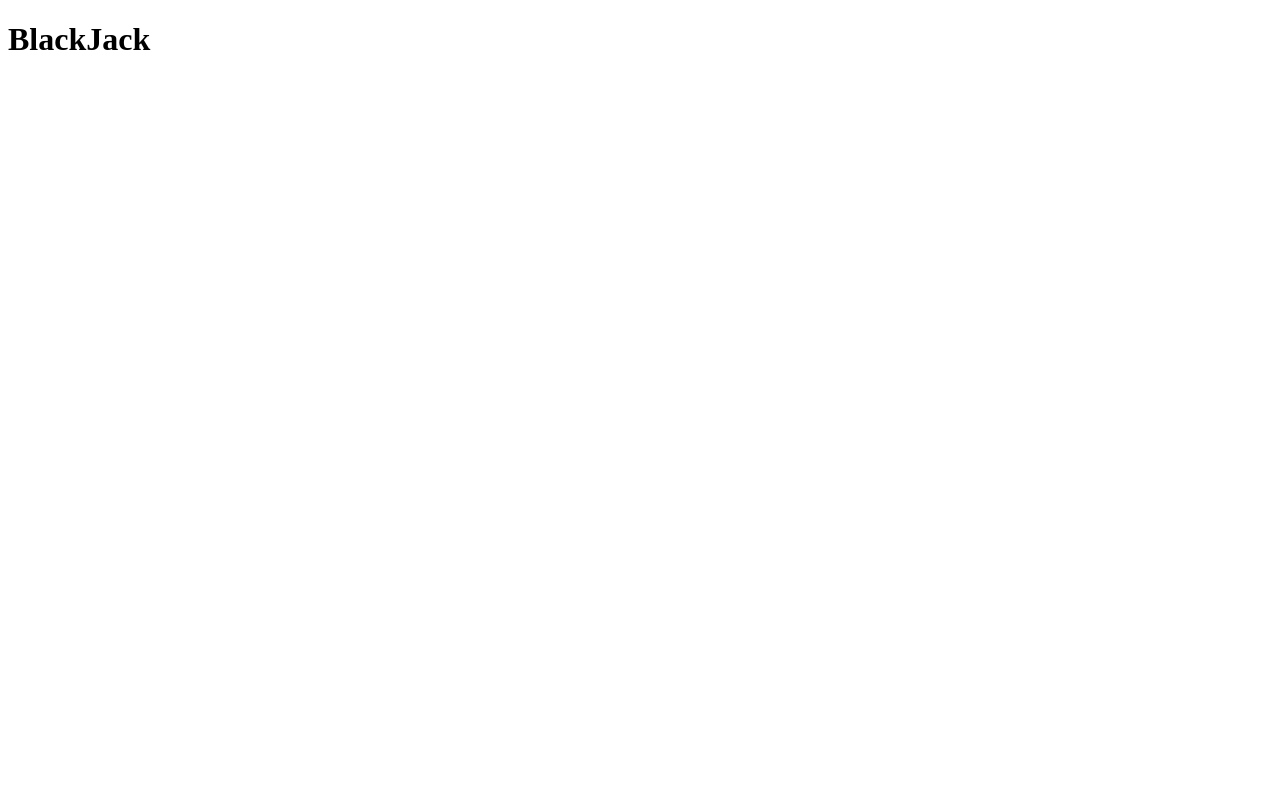
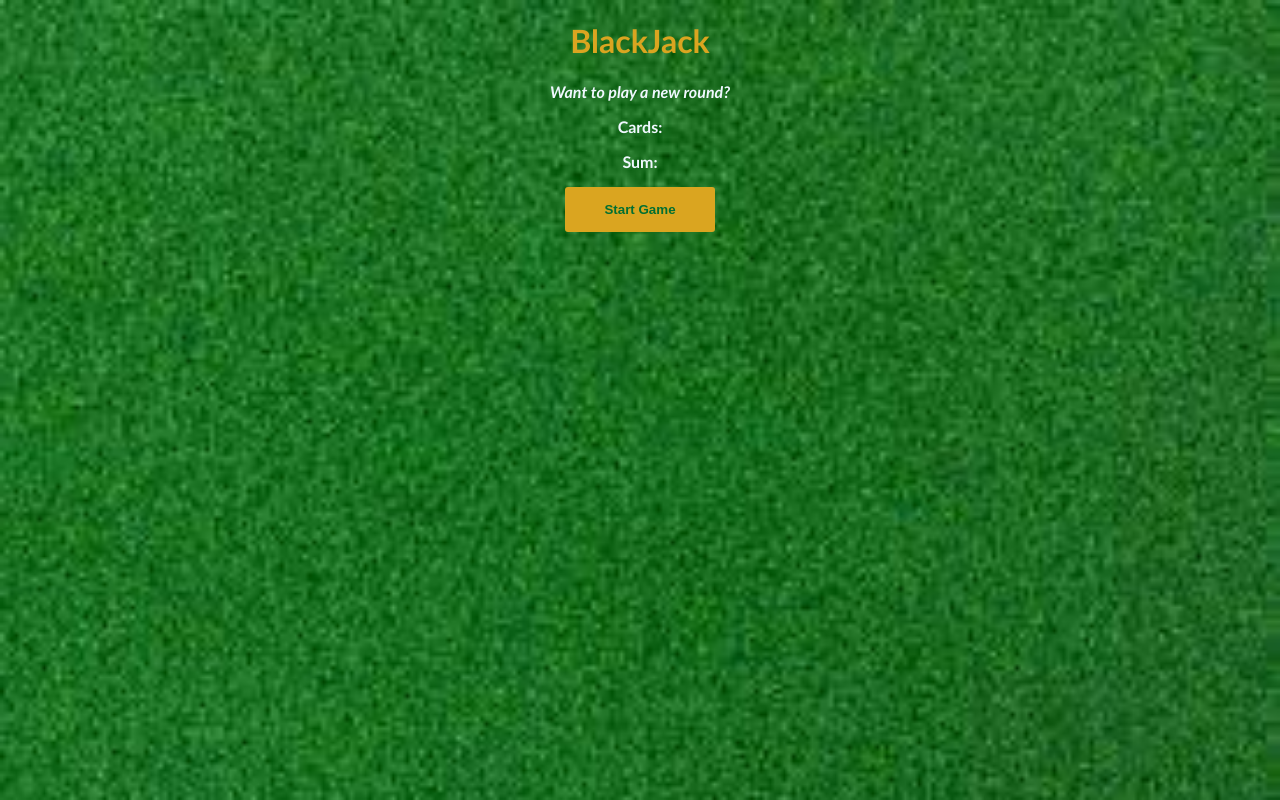
Before and after one commit to starrohan999/BlackJack-Game, a plain HTML site: page index.html in a window 1280 px wide. Drawn offline with Linux system fonts and the light colour scheme.

Commit message:
Update Initial Files
Including HTML,CSS & JS

```diff
--- a/index.html
+++ b/index.html
@@ -4,9 +4,16 @@
     <meta charset="UTF-8">
     <meta http-equiv="X-UA-Compatible" content="IE=edge">
     <meta name="viewport" content="width=device-width, initial-scale=1.0">
+    <link rel="icon" href="logo.jpg" type="image/x-icon">
+    <link rel="stylesheet" href="style.css">
     <title>BlackJack</title>
 </head>
 <body>
     <h1>BlackJack</h1>
+    <p id="message-id">Want to play a new round?</p>
+    <p>Cards:</p>
+    <p>Sum:</p>
+    <button onclick="startGame">Start Game</button>
+    <script src="script.js"></script>
 </body>
 </html>
--- a/style.css
+++ b/style.css
@@ -0,0 +1,35 @@
+body {
+
+    font-family: 'Trebuchet MS', 'Lucida Sans Unicode', 'Lucida Grande', 'Lucida Sans', Arial, sans-serif;
+    background-image: url("Background-image.jpg");
+    background-size:cover;
+    text-align: center;
+    font-weight: bold;
+}
+
+h1 {
+    color: goldenrod;
+}
+p{
+    color: aliceblue;
+
+}
+#message-id {
+    font-style: oblique;
+}
+button {
+    color: #016f32;
+    width: 150px;
+    height: 45px;
+    background: goldenrod;
+    padding-top: 5px;
+    padding-bottom: 5px;
+    font-weight: bold;
+    border: none;
+    border-radius: 3px;
+}
+button:hover
+{
+    background:rgb(242, 19, 19);
+    color: aliceblue;
+}
```
Also changed, not shown: Background-image.jpg (added), logo.jpg (added).
